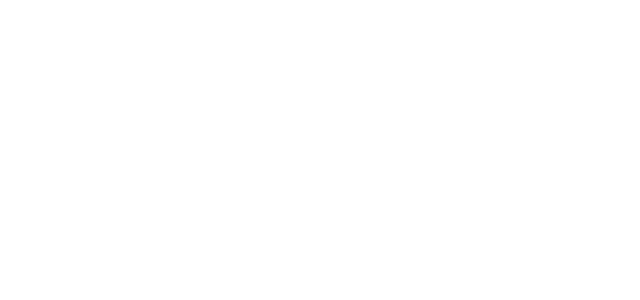
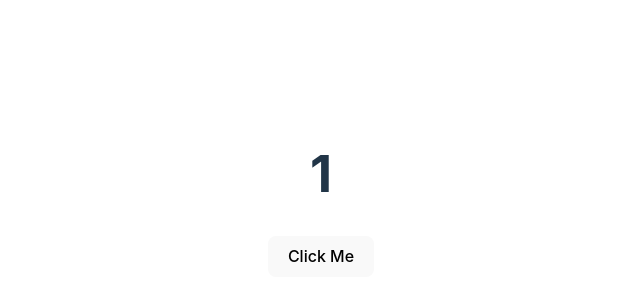
Before and after one commit to NickGroveSE/Iris, a Vue app in the folder web/: page /1 in a window 1280 px wide. Before the commit this address had no page. Shown: the part 206-506 px from the top of the page, without its empty margins (319-959 px from the left). Built offline with nearby package versions, Linux system fonts and the light colour scheme.

Commit message:
Top Tracks Logging on Backend

```diff
--- a/web/src/pages/Home.vue
+++ b/web/src/pages/Home.vue
@@ -1,19 +1,17 @@
 <script lang="ts" setup>
 
 import axios from "axios";
-import { onMounted } from "vue";
+import { onMounted} from "vue";
 
 onMounted(async () => {
   const response = await axios
     .get(
-      "http://localhost:5000/authurl"
+      "http://localhost:5000/redirect"
     )
     .then((res) => res.data)
     .catch((err) => console.error(err))
 
-
     window.location.href = response.response;
-    console.log(response.response);
 });
 
 </script>
--- a/web/src/pages/AccessGranted.vue
+++ b/web/src/pages/User.vue
@@ -1,6 +1,10 @@
 <script lang="ts" setup>
 
 import axios from "axios";
+// import { onMounted } from "vue";
+import { useRoute } from "vue-router"
+
+const { username }=useRoute().params
 
 
 const onClick = async () => {
@@ -17,6 +21,7 @@ const onClick = async () => {
 </script>
 
 <template>
+  <h1>{{ username }}</h1>
   <button @click="onClick">Click Me</button>
 </template>
 
--- a/web/src/router/index.ts
+++ b/web/src/router/index.ts
@@ -1,10 +1,10 @@
-import AccessGranted from "../pages/AccessGranted.vue";
+import User from "../pages/User.vue";
 import Home from "../pages/Home.vue";
 import { createRouter, createWebHistory, RouteRecordRaw } from "vue-router";
 
 const routes: RouteRecordRaw[] = [
   { path: "/", component: Home },
-  { path: "/access_granted", component: AccessGranted },
+  { path: "/:username", component: User },
 ];
 
 const router = createRouter({
```
